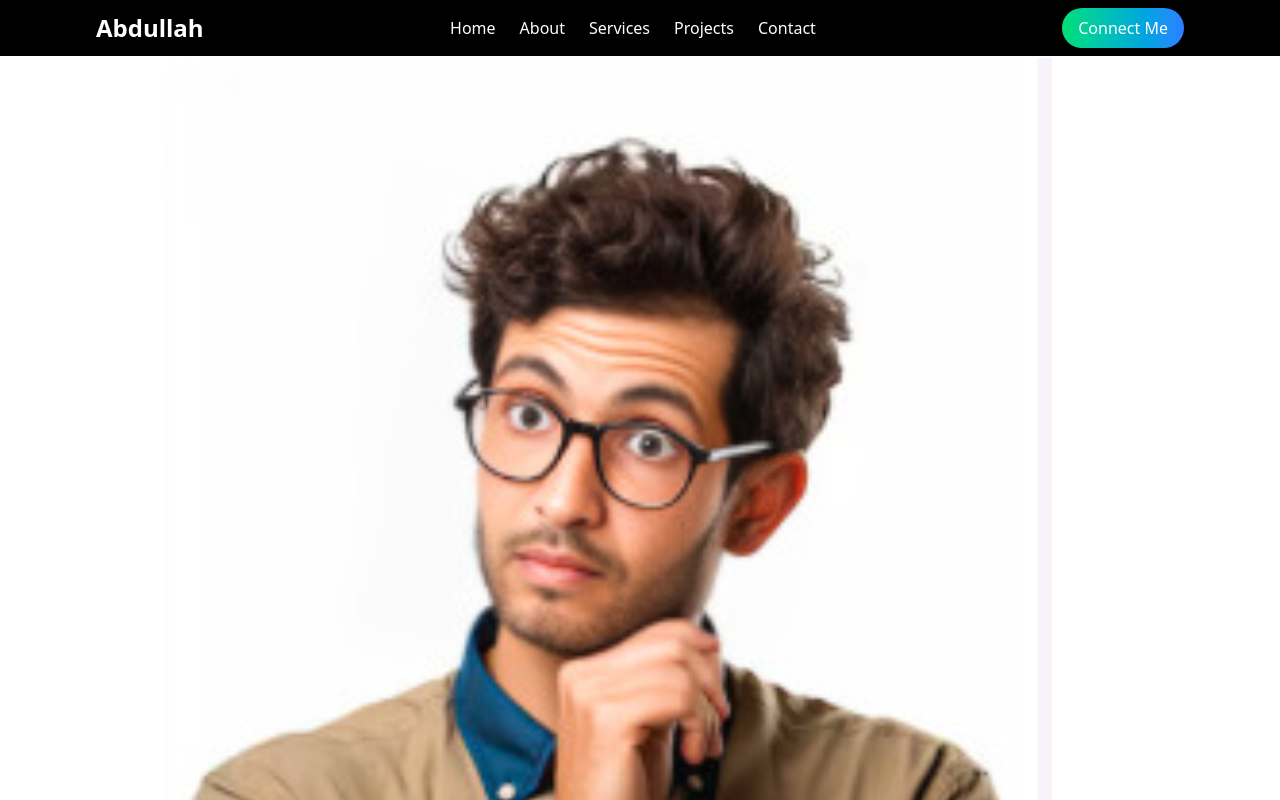
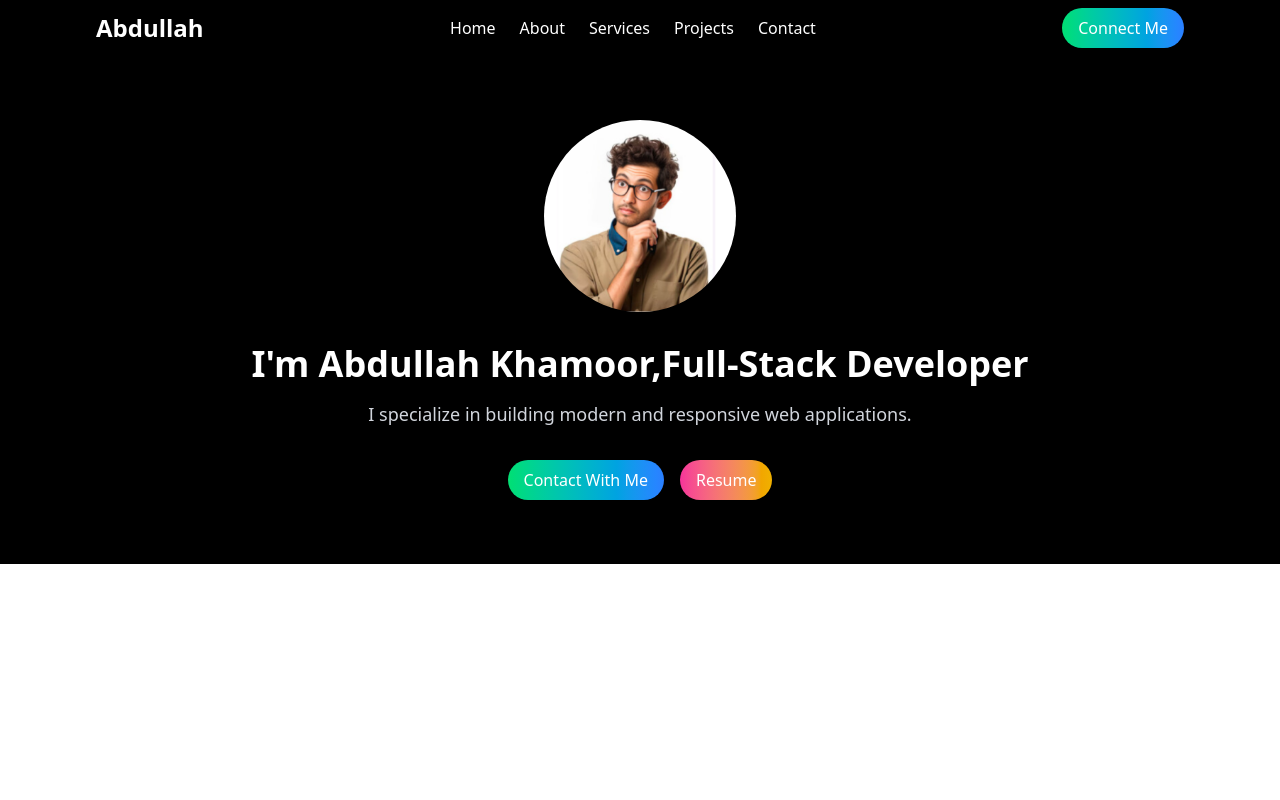
Before and after one commit to AbdullahKhamoor/myPortfolio, a React (Vite) app: page / in a window 1280 px wide. Shown: the top 800 px of the page. Built offline with nearby package versions, Linux system fonts and the light colour scheme.

Commit message:
Hero Section Developed

```diff
--- a/index.html
+++ b/index.html
@@ -2,7 +2,7 @@
 <html lang="en">
   <head>
     <meta charset="UTF-8" />
-    <link rel="icon" type="image/svg+xml" href="/vite.svg" />
+    <link rel="icon" type="image/png" href="/icon.png" />
     <meta name="viewport" content="width=device-width, initial-scale=1.0" />
     <title>PortFolio</title>
   </head>
--- a/src/components/Hero.jsx
+++ b/src/components/Hero.jsx
@@ -2,9 +2,24 @@ import React from 'react'
 import HeroImage from "../assets/hero-image.png"
 const Hero = () => {
   return (
-    <div>
-        <img src={HeroImage} alt="img" />
-        <h1></h1>
+    <div className='bg-black text-white text-center py-16'>
+        <img src={HeroImage} alt="img"
+        className='mx-auto mb-8 w-48 h-48 rounded-full object-cover transform transition-transform duration-300 hover:scale-105' />
+        <h1 className='text-4xl font-bold'>I'm {""}
+            <span>Abdullah Khamoor</span>
+            ,Full-Stack Developer
+        </h1>
+        <p className='mt-4 text-lg text-gray-300'>
+            I specialize in building modern and responsive web applications.
+        </p>
+        <div className='mt-8 space-x-4'>
+            <button
+            className='bg-gradient-to-r from-green-400 to-blue-500 text-white hidden md:inline
+            transform transition-transform duration-300 hover:scale-105 px-4 py-2 rounded-full'>Contact With Me </button>
+            <button
+            className='bg-gradient-to-r from-pink-500 to-yellow-500 text-white  md:inline
+            transform transition-transform duration-300 hover:scale-105 px-4 py-2 rounded-full'>Resume</button>
+        </div>
     </div>
   )
 }
```
Also changed, not shown: public/icon.png (added).
